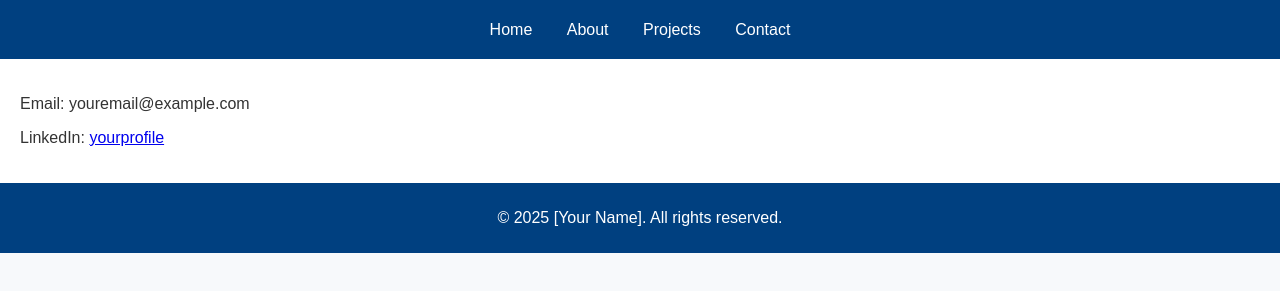
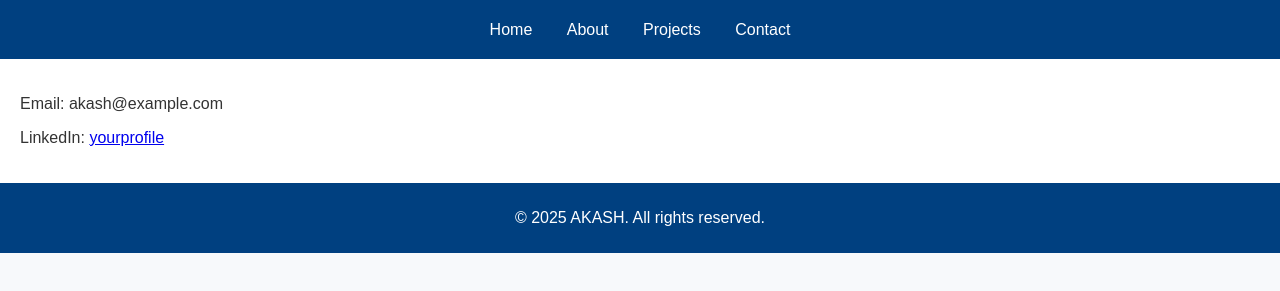
Before and after one commit to akashez3946/personal-website, a plain HTML site: page contact.html in a window 1280 px wide. Shown: the part 79-370 px from the top of the page. Drawn offline with Linux system fonts and the light colour scheme.

Commit message:
Update contact.html

```diff
--- a/contact.html
+++ b/contact.html
@@ -15,11 +15,11 @@
     </nav>
   </header>
   <main>
-    <p>Email: youremail@example.com</p>
+    <p>Email: akash@example.com</p>
     <p>LinkedIn: <a href="https://linkedin.com/in/yourprofile" target="_blank">yourprofile</a></p>
   </main>
   <footer>
-    <p>© 2025 [Your Name]. All rights reserved.</p>
+    <p>© 2025 AKASH. All rights reserved.</p>
   </footer>
 </body>
 </html>
```
